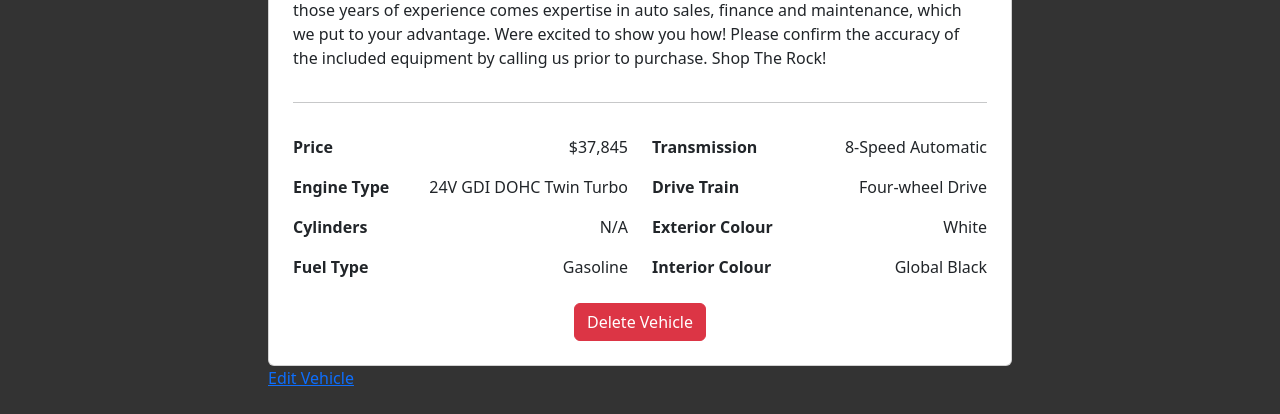
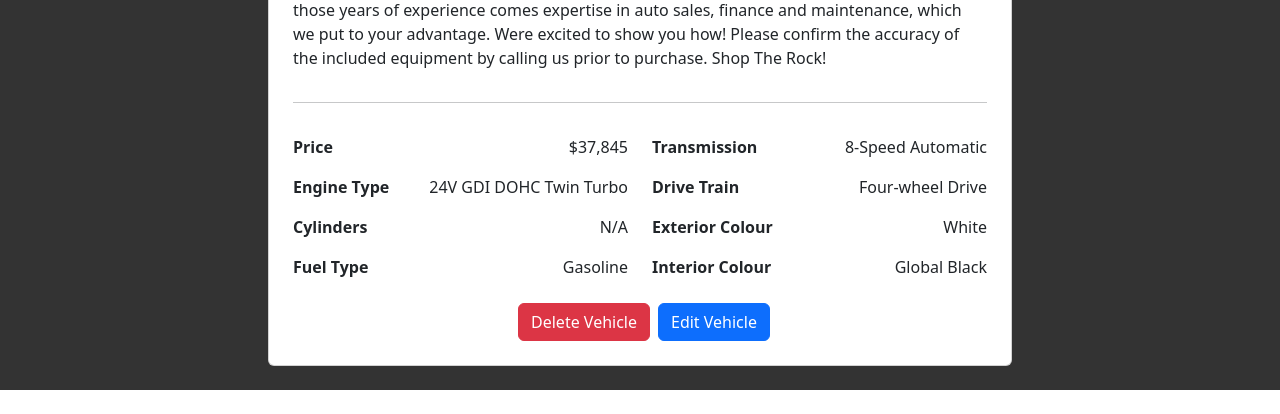
Before and after one commit to amirablhsn/CSCI2040U, a Django app: page /vehicle/1/ in a window 1280 px wide. Shown: the part 832-1246 px from the top of the page. After the commit the page ends 1222 px from the top, so only its background shows below. Run offline with Django 5.2, Linux system fonts and the light colour scheme; data comes from the database, SQL or seed files in the repository; both versions use the stored data as it was after the commit.

Commit message:
modified details.html

```diff
--- a/catalogue/templates/details.html
+++ b/catalogue/templates/details.html
@@ -39,7 +39,10 @@
 
             </div>
         </div>
-        <button type="button" class="btn btn-danger mx-auto mt-4"  data-bs-toggle="modal" data-bs-target="#deleteModal">Delete Vehicle</button>
+        <div class="d-flex justify-content-center mt-4">
+          <button type="button" class="btn btn-danger mx-2" data-bs-toggle="modal" data-bs-target="#deleteModal">Delete Vehicle</button>
+          <a href="{% url 'edit' vehicle.id %}" class="btn btn-primary">Edit Vehicle</a>
+        </div>
         <div class="modal" tabindex="-1" role="dialog" id="deleteModal">
             <div class="modal-dialog" role="document">
               <div class="modal-content">
@@ -60,6 +63,5 @@
             </div>
           </div>
     </div>
-    <a href="{% url 'edit' vehicle.id %}">Edit Vehicle</a>
 </div>
 {% endblock %}
```
Also changed, not shown: catalogue/migrations/0005_alter_vehicle_price_alter_vehicle_year.py (added), db.sqlite3.
